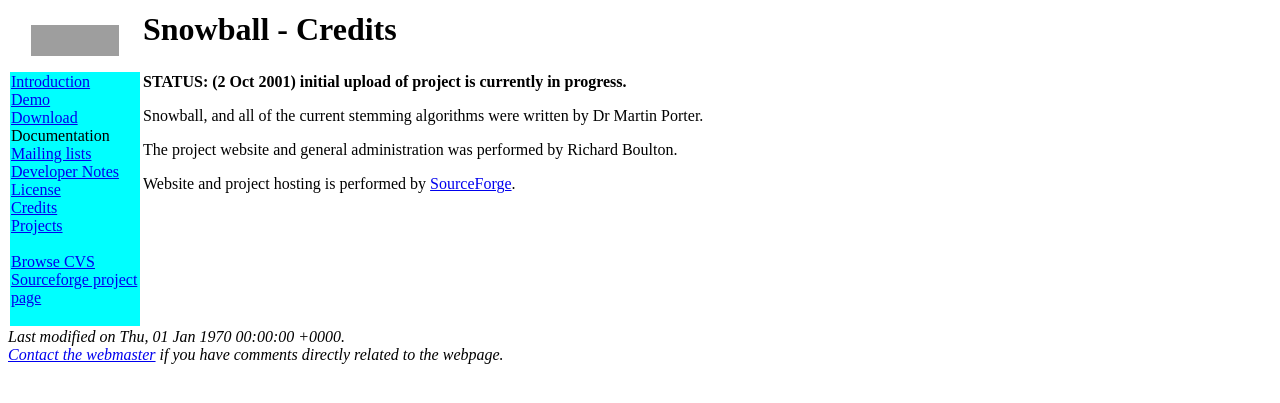
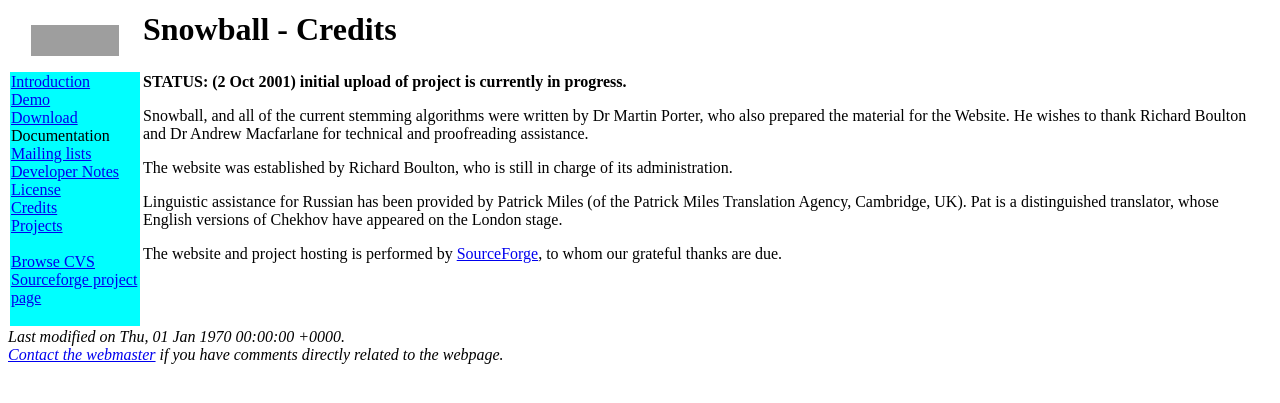
Before and after one commit to arnaudsj/snowball, a PHP site: page /credits.php in a window 1280 px wide. Shown: the top 403 px of the page. Run offline with PHP 8.4, Linux system fonts and the light colour scheme; grey boxes are pictures that could not be loaded.

Commit message:
New credits and License pages
git-svn-id: svn://snowball.tartarus.org/snowball/trunk@66 633ccae0-01f4-0310-8c99-d3591da6f01f

```diff
--- a/website/credits.php
+++ b/website/credits.php
@@ -5,16 +5,26 @@
 <p>
 
 Snowball, and all of the current stemming algorithms were written by
-Dr Martin Porter.
+Dr Martin Porter, who also prepared the material for the Website. He wishes to
+thank Richard Boulton and Dr Andrew Macfarlane for technical and proofreading
+assistance.
 
 </p><p>
 
-The project website and general administration was performed by Richard Boulton.
+The website was established by Richard Boulton, who is still in charge of its
+administration.
 
 </p><p>
 
-Website and project hosting is performed by
-<a href="http://sourceforge.net/">SourceForge</a>.
+Linguistic assistance for Russian has been provided by Patrick Miles (of the
+Patrick Miles Translation Agency, Cambridge, UK). Pat is a distinguished
+translator, whose English versions of Chekhov have appeared on the London
+stage.
+</p><p>
+
+The website and project hosting is performed by
+<a href="http://sourceforge.net/">SourceForge</a>, to whom our grateful
+thanks are due.
 
 </p>
 <?php displayFooter(); ?>
```
Also changed, not shown: website/license.php (+17 -2 lines).
